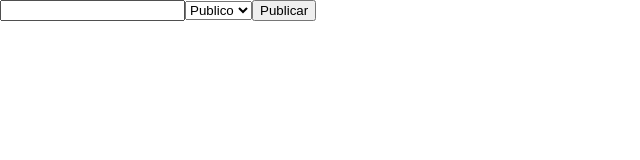
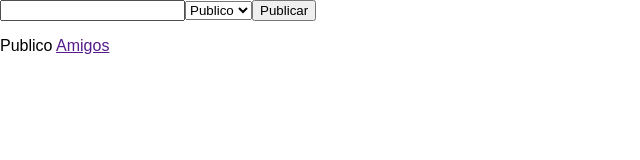
Before and after one commit to joseevasquezh/reactibook, a React (Create React App) app: page / in a window 1280 px wide. Shown: the top 160 px of the page, without its empty margins (0-640 px from the left). Built offline with nearby package versions, Linux system fonts and the light colour scheme.

Commit message:
Add filter posts option
Even though the filter links works, this
code still requires some refactoring.

```diff
--- a/src/App.js
+++ b/src/App.js
@@ -1,24 +1,48 @@
 import React, { Component } from 'react';
 
 import Post from './components/Post'
+import Link from './components/Link'
+
 import './App.css';
 
-
+import {
+  addPost,
+  editPost,
+  setVisibilityFilter,
+  VisibilityFilters,
+} from './Actions';
 
 class App extends Component {
   render() {
     return (
-      <Wall posts={this.props.posts} onClickPost={(id,text,visibility) => this.props.onClickPost(id,text,visibility)}/>
+      <Wall
+        store={this.props.store}
+        onClickFilter={(filter) => {
+          this.props.store.dispatch(setVisibilityFilter(filter));
+        }}
+        onClickPost={(id,text,visibility) => {
+          this.props.store.dispatch(addPost(id,text,(visibility === 'friends' ? false : true)));
+        }}/>
     );
   }
 }
 
 class Wall extends Component {
   render () {
+    const visiblePosts = GetVisiblePosts(this.props.store.getState().posts, this.props.store.getState().visibilityFilter);
     return (
       <div className="wall">
         <PostForm onClickPost={(id,text,visibility) => this.props.onClickPost(id,text,visibility)}/>
-        {this.props.posts.map(post =>
+        <p>
+          <FilterLink onClickFilter={(filter) => this.props.onClickFilter(filter)} filter={VisibilityFilters.SHOW_PUBLIC} visibilityFilter = {this.props.store.getState().visibilityFilter}>
+            Publico
+          </FilterLink>
+          {' '}
+          <FilterLink  onClickFilter={(filter) => this.props.onClickFilter(filter)} filter={VisibilityFilters.SHOW_FRIENDS_ONLY} visibilityFilter = {this.props.store.getState().visibilityFilter}>
+            Amigos
+          </FilterLink>
+        </p>
+        {visiblePosts.map(post =>
           <Post
           key={post.id}
           id={post.id}
@@ -56,5 +80,25 @@ class PostForm extends Component {
   }
 }
 
+const GetVisiblePosts = (posts, filter) => {
+  switch (filter){
+    case(VisibilityFilters.SHOW_PUBLIC):
+      return posts;
+    case(VisibilityFilters.SHOW_FRIENDS_ONLY):
+      return posts.filter(t => !t.isPublic);
+    default:
+      return posts;
+  }
+}
+
+const FilterLink = ({filter, children, onClickFilter, visibilityFilter}) => {
+  return (
+    <Link
+      active={(filter === visibilityFilter)}
+      children={children}
+      onClick={() => {onClickFilter(filter)}} />
+  )
+}
+
 
 export default App;
--- /dev/null
+++ b/src/components/Link.js
@@ -0,0 +1,28 @@
+import React from 'react';
+import PropTypes from 'prop-types';
+
+const Link = ({ active, children, onClick }) => {
+  if (active) {
+    return <span>{children}</span>
+  }
+
+  return (
+    <a
+      href=""
+      onClick={e => {
+        e.preventDefault()
+        onClick()
+      }}
+    >
+      {children}
+    </a>
+  )
+}
+
+Link.propTypes = {
+  active: PropTypes.bool.isRequired,
+  children: PropTypes.node.isRequired,
+  onClick: PropTypes.func.isRequired
+}
+
+export default Link
--- a/src/index.js
+++ b/src/index.js
@@ -6,13 +6,6 @@ import registerServiceWorker from './registerServiceWorker';
 
 import { createStore } from 'redux';
 import wallApp from './Reducers';
-
-import {
-  addPost,
-  editPost,
-  setVisibilityFilter,
-  VisibilityFilters,
-} from './Actions';
 
 
 const store = createStore(wallApp);
@@ -27,8 +20,7 @@ store.subscribe(() =>
 
 const render = () => {
   ReactDOM.render(<App
-    posts={store.getState().posts}
-    onClickPost={(id,text,visbility)=>store.dispatch(addPost(id,text,(visbility === 'friends' ? false : true)))}
+    store={store}
   />, document.getElementById('root'));
 }
 store.subscribe(render);
```
